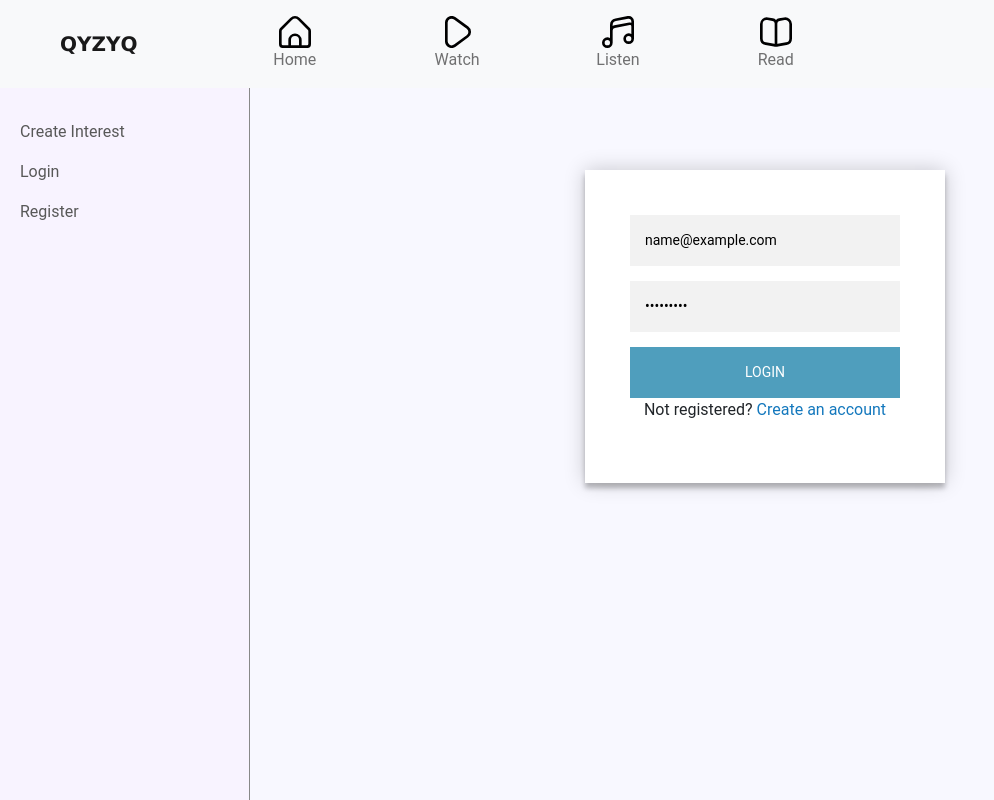
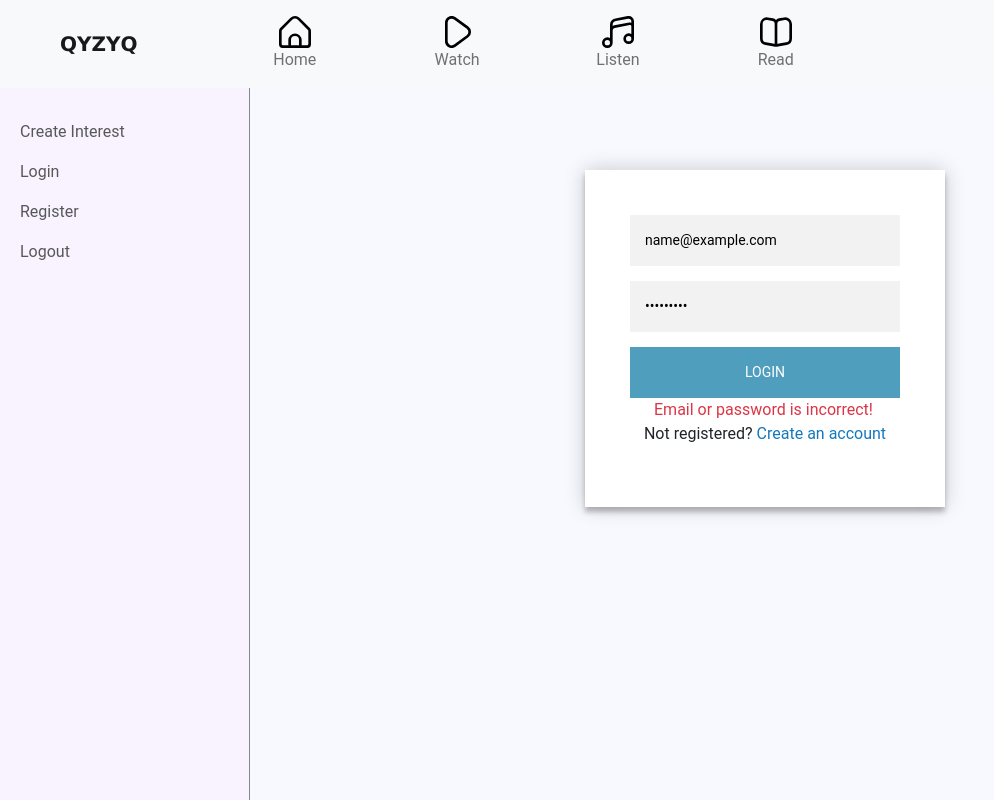
Before and after one commit to Fortitude42/QYZYQ, a React (Create React App) app: page /login in a window 1280 px wide. Both pictures are taken after typing "name@example.com", "Sample123" into the empty fields and a click on the button "LOGIN". Shown: the whole page, without its empty margins (0-994 px from the left). Built offline with nearby package versions, Linux system fonts and the light colour scheme; no server answers.

Commit message:
fixed bugs in login

```diff
--- a/src/Pages/Login/Login.jsx
+++ b/src/Pages/Login/Login.jsx
@@ -1,7 +1,7 @@
 import React, { useEffect, useState } from 'react';
 import { loginUser, logoutUser } from '../../Services/Auth.js'
 import { useNavigate } from 'react-router-dom'
-import { isLogged } from '../../Services/UserInfo.js';
+import { getCurrentUser } from '../../Services/UserInfo.js';
 import './Login.css'
 
 function LoginForm() {
@@ -9,32 +9,34 @@ function LoginForm() {
         email: "",
         password: "",
     });
-    const [failed, Failed] = useState(0);
+    const [failed, setFailed] = useState(0);
     const navigate = useNavigate();
+
+    const goToUserPageIfLoggedIn = async() => {
+        const currentUser = await getCurrentUser();
+        if (currentUser.isLoggedIn)
+            navigate('/users/'+currentUser.id)
+    }
 
     const submitHandler = async(e) => {
         e.preventDefault();
         await loginUser(detail);
-        if (await isLogged())
-            navigate('/')
+        goToUserPageIfLoggedIn();
+        setFailed(1);
     };
 
     useEffect(() => {
-        const goHomeIfLogged = async() => {
-            if (await isLogged())
-                navigate('/')
-        }
-        goHomeIfLogged();
+        goToUserPageIfLoggedIn();
     })
 
     return (
-        <form className='' onSubmit={submitHandler}>
+        <form className='position-relative' onSubmit={submitHandler}>
             <input type='email' placeholder='Email' onChange = {e => setDetail({...detail, email: e.target.value})} value={detail.email} />
             <input type='password' placeholder='Password' onChange = {e => setDetail({...detail, password: e.target.value})} value={detail.password} />
             <button>Login</button>
 
-            {failed ? <p className='failedLog'> Email or password is incorrect!  </p> : null}
-            <p className='message'>Not registered? <a href='/register'>Create an account</a></p>
+            {failed ? <p className='text-danger position-absolute ms-4'> Email or password is incorrect!  </p> : null}
+            <p className='message mt-4'>Not registered? <a href='/register'>Create an account</a></p>
         </form>
     );
 }
--- a/src/Pages/Register/Register.jsx
+++ b/src/Pages/Register/Register.jsx
@@ -1,6 +1,6 @@
 import { loginUser, registerUser } from '../../Services/Auth.js'
 import { useNavigate } from 'react-router-dom';
-import { isLogged } from '../../Services/UserInfo.js';
+import { getCurrentUser } from '../../Services/UserInfo.js';
 import React, { useEffect, useState } from 'react';
 import './Register.css';
 
@@ -42,12 +42,14 @@ function RegisterForm() {
         })
     };
 
+    const goToUserPageIfLoggedIn = async() => {
+        const currentUser = await getCurrentUser();
+        if (currentUser.isLoggedIn)
+            navigate('/users/'+currentUser.id)
+    }
+
     useEffect(() => {
-        const goHomeIfLogged = async() => {
-            if (await isLogged())
-                navigate('/')
-        }
-        goHomeIfLogged();
+        goToUserPageIfLoggedIn();
     })
 
     return (
--- a/src/Services/Auth.js
+++ b/src/Services/Auth.js
@@ -37,4 +37,4 @@ function logoutUser(){
     localStorage.removeItem("token");
 }
 
-export {loginUser,logoutUser,registerUser}
+export { loginUser, logoutUser, registerUser };
--- a/src/Services/UserInfo.js
+++ b/src/Services/UserInfo.js
@@ -1,4 +1,4 @@
-async function isLogged(){
+async function getCurrentUser(){
     const res = await fetch("http://localhost:5000/users/isUserAuth", {
         headers: {
             "x-access-token": localStorage.getItem("token")
@@ -7,7 +7,8 @@ async function isLogged(){
 
     const data = await res.json();
 
-    return data.isLoggedIn;
+    return data;
 }
 
-export {isLogged};
+
+export {getCurrentUser};
--- a/src/components/Sidebar/Sidebar.jsx
+++ b/src/components/Sidebar/Sidebar.jsx
@@ -1,5 +1,6 @@
 import React from "react";
 import './Sidebar.css'
+import { logoutUser } from '../../Services/Auth';
 
 function Sidebar() {
 	return (
@@ -14,6 +15,11 @@ function Sidebar() {
                 <li>
                     <a href="/register">Register</a>
                 </li>
+
+                {/* todo remove */}
+                <li>
+                    <a href="/" onClick={logoutUser}>Logout</a>
+                </li>
             </ul>
         </div>
 	)
```
Also changed, not shown: public/img/7f017820-0dbb-4d3c-9b02-35ff21945056-1653383322848.jpg (added), 1 other file (tests, documents, lock files or other folders).
